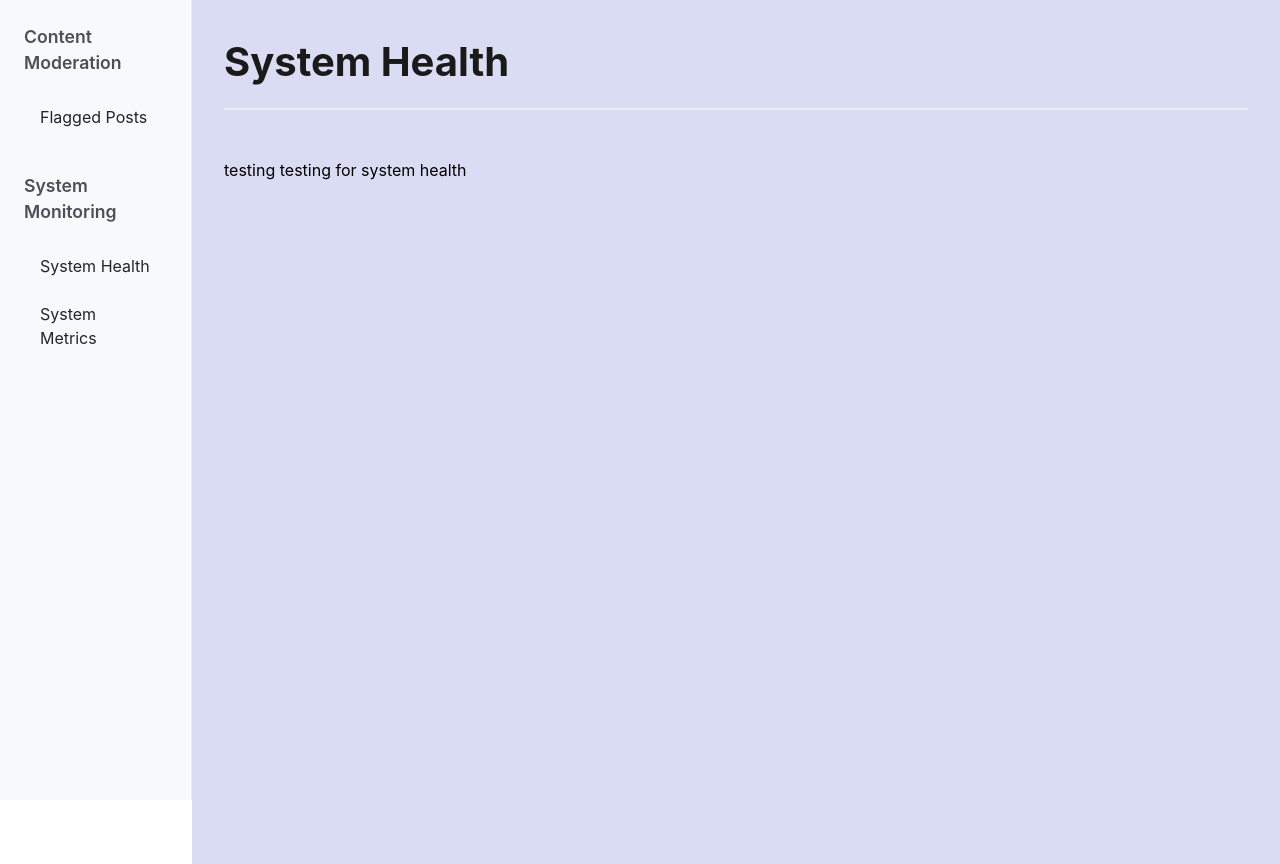
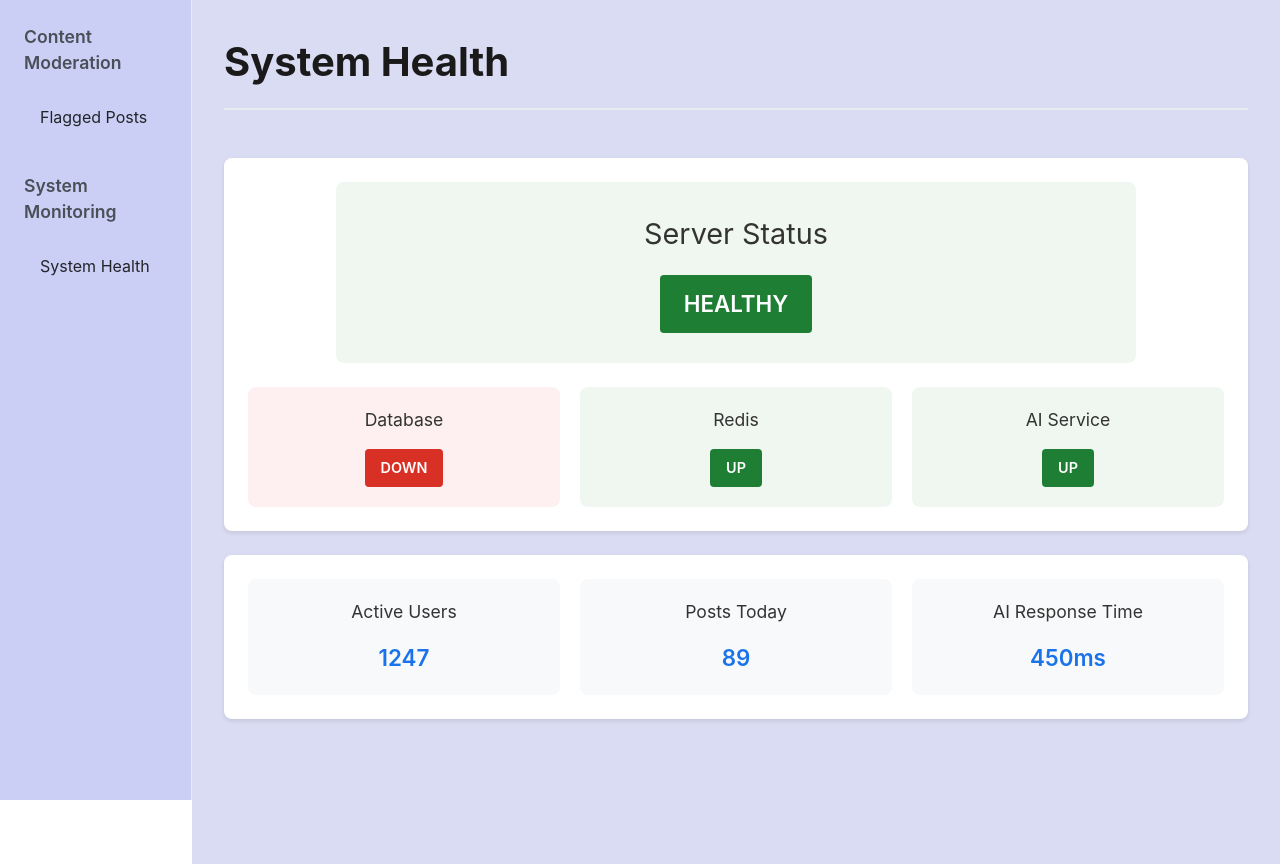
Before and after one commit to YouthMind2025/YouthMind, a React (Create React App) app in the folder admin-panel/: page /system-health in a window 1280 px wide. Built offline with nearby package versions, Linux system fonts and the light colour scheme.

Commit message:
system health
desighned and implemented UI for system health mock data

```diff
--- a/admin-panel/src/App.tsx
+++ b/admin-panel/src/App.tsx
@@ -3,7 +3,6 @@ import { BrowserRouter as Router, Routes, Route } from 'react-router-dom';
 import Sidebar from './scenes/global/Sidebar';
 import FlaggedPosts from './scenes/pages/FlaggedPosts';
 import SystemHealth from './scenes/pages/SystemHealth';
-import SystemMetrics from './scenes/pages/SystemMetrics';
 import './App.css';
 
 function App() {
@@ -15,7 +14,6 @@ function App() {
           <Routes>
             <Route path="/flagged-posts" element={<FlaggedPosts />} />
             <Route path="/system-health" element={<SystemHealth />} />
-            <Route path="/system-metrics" element={<SystemMetrics />} />
             <Route path="/" element={<FlaggedPosts />} />
           </Routes>
         </main>
--- a/admin-panel/src/data/mockData.js
+++ b/admin-panel/src/data/mockData.js
@@ -30,7 +30,7 @@ export const flagedmockData = {
 export const systemmonitoringmockData = {
         "status": "healthy",
         "services": {
-          "database": "up",
+          "database": "down",
           "redis": "up",
           "ai_service": "up"
         },
--- a/admin-panel/src/scenes/global/Sidebar.css
+++ b/admin-panel/src/scenes/global/Sidebar.css
@@ -1,7 +1,7 @@
 .sidebar {
   width: 15%;
   height: 100vh;
-  background-color: #f8f9fa;
+  background-color: #cccff5;
   border-right: 1px solid #e9ecef;
   padding: 1.5rem;
   position: fixed;
--- a/admin-panel/src/scenes/global/Sidebar.tsx
+++ b/admin-panel/src/scenes/global/Sidebar.tsx
@@ -20,9 +20,6 @@ const Sidebar: React.FC = () => {
           <Link to="/system-health" className="sidebar-link">
             System Health
           </Link>
-          <Link to="/system-metrics" className="sidebar-link">
-            System Metrics
-          </Link>
         </nav>
       </div>
     </div>
--- a/admin-panel/src/scenes/pages/SystemHealth.css
+++ b/admin-panel/src/scenes/pages/SystemHealth.css
@@ -24,3 +24,132 @@
     font-size: 2rem;
   }
 }
+
+.server-status {
+  background: white;
+  border-radius: 8px;
+  padding: 24px;
+  box-shadow: 0 2px 4px rgba(0, 0, 0, 0.1);
+  margin-bottom: 24px;
+}
+
+.server-status-box {
+  padding: 30px;
+  border-radius: 8px;
+  text-align: center;
+  margin-bottom: 24px;
+  width: 100%;
+  max-width: 800px;
+  margin-left: auto;
+  margin-right: auto;
+  transition: background-color 0.3s ease;
+}
+
+.server-status-box.status-up {
+  background: #f0f7f0;
+}
+
+.server-status-box.status-down {
+  background: #fef0f0;
+}
+
+.server-status-box h2 {
+  margin-bottom: 20px;
+  color: #333;
+  font-size: 1.8em;
+}
+
+.server-status-box .status-indicator {
+  padding: 12px 24px;
+  font-size: 1.4em;
+  font-weight: 600;
+  display: inline-block;
+  border-radius: 4px;
+}
+
+.server-status-box.status-up .status-indicator {
+  background: #1e7e34;
+  color: white;
+}
+
+.server-status-box.status-down .status-indicator {
+  background: #d93025;
+  color: white;
+}
+
+.services-grid {
+  display: grid;
+  grid-template-columns: repeat(3, 1fr);
+  gap: 20px;
+}
+
+.status-box {
+  padding: 20px;
+  border-radius: 8px;
+  text-align: center;
+  transition: background-color 0.3s ease;
+}
+
+.status-box.status-up {
+  background: #f0f7f0;
+}
+
+.status-box.status-down {
+  background: #fef0f0;
+}
+
+.status-box h2 {
+  margin-bottom: 16px;
+  color: #333;
+  font-size: 1.1em;
+}
+
+.status-indicator {
+  padding: 8px 16px;
+  border-radius: 4px;
+  font-weight: 600;
+  font-size: 0.9em;
+  display: inline-block;
+}
+
+.status-box.status-up .status-indicator {
+  background: #1e7e34;
+  color: white;
+}
+
+.status-box.status-down .status-indicator {
+  background: #d93025;
+  color: white;
+}
+
+.metrics-section {
+  background: white;
+  border-radius: 8px;
+  padding: 24px;
+  box-shadow: 0 2px 4px rgba(0, 0, 0, 0.1);
+}
+
+.metrics-grid {
+  display: grid;
+  grid-template-columns: repeat(3, 1fr);
+  gap: 20px;
+}
+
+.metric-box {
+  background: #f8f9fa;
+  padding: 20px;
+  border-radius: 8px;
+  text-align: center;
+}
+
+.metric-box h2 {
+  margin-bottom: 16px;
+  color: #333;
+  font-size: 1.1em;
+}
+
+.metric-value {
+  font-size: 1.4em;
+  font-weight: 600;
+  color: #1a73e8;
+}
--- a/admin-panel/src/scenes/pages/SystemHealth.tsx
+++ b/admin-panel/src/scenes/pages/SystemHealth.tsx
@@ -1,14 +1,67 @@
 import React from 'react';
 import './SystemHealth.css';
+import { systemmonitoringmockData } from '../../data/mockData';
 
 const SystemHealth: React.FC = () => {
+  const { status, services, metrics } = systemmonitoringmockData;
+
+  const getStatusColor = (status: string) => {
+    return status === 'up' ? 'status-up' : 'status-down';
+  };
+
   return (
     <div className="page-container">
       <div className="page-header">
         <h1 className="page-title">System Health</h1>
       </div>
       <div className="page-content">
-        <p>testing testing for system health</p>
+        <div className="server-status">
+          <div className={`server-status-box ${status === 'healthy' ? 'status-up' : 'status-down'}`}>
+            <h2>Server Status</h2>
+            <div className="status-indicator">
+              {status.toUpperCase()}
+            </div>
+          </div>
+
+          <div className="services-grid">
+            <div className={`status-box ${getStatusColor(services.database)}`}>
+              <h2>Database</h2>
+              <div className="status-indicator">
+                {services.database.toUpperCase()}
+              </div>
+            </div>
+
+            <div className={`status-box ${getStatusColor(services.redis)}`}>
+              <h2>Redis</h2>
+              <div className="status-indicator">
+                {services.redis.toUpperCase()}
+              </div>
+            </div>
+
+            <div className={`status-box ${getStatusColor(services.ai_service)}`}>
+              <h2>AI Service</h2>
+              <div className="status-indicator">
+                {services.ai_service.toUpperCase()}
+              </div>
+            </div>
+          </div>
+        </div>
+        <div className="metrics-section">
+          <div className="metrics-grid">
+            <div className="metric-box">
+              <h2>Active Users</h2>
+              <div className="metric-value">{metrics.active_users}</div>
+            </div>
+            <div className="metric-box">
+              <h2>Posts Today</h2>
+              <div className="metric-value">{metrics.posts_today}</div>
+            </div>
+            <div className="metric-box">
+              <h2>AI Response Time</h2>
+              <div className="metric-value">{metrics.ai_response_time_avg}</div>
+            </div>
+          </div>
+        </div>
       </div>
     </div>
   );
--- a/admin-panel/src/scenes/pages/SystemMetrics.tsx
+++ /dev/null
@@ -1,16 +0,0 @@
-import React from 'react';
-
-const SystemMetrics: React.FC = () => {
-    return (
-      <div className="page-container">
-        <div className="page-header">
-          <h1 className="page-title">System Metrics</h1>
-        </div>
-        <div className="page-content">
-          <p>testing testing for system metrics</p>
-        </div>
-      </div>
-    );
-  };
-
-  export default SystemMetrics;
```
